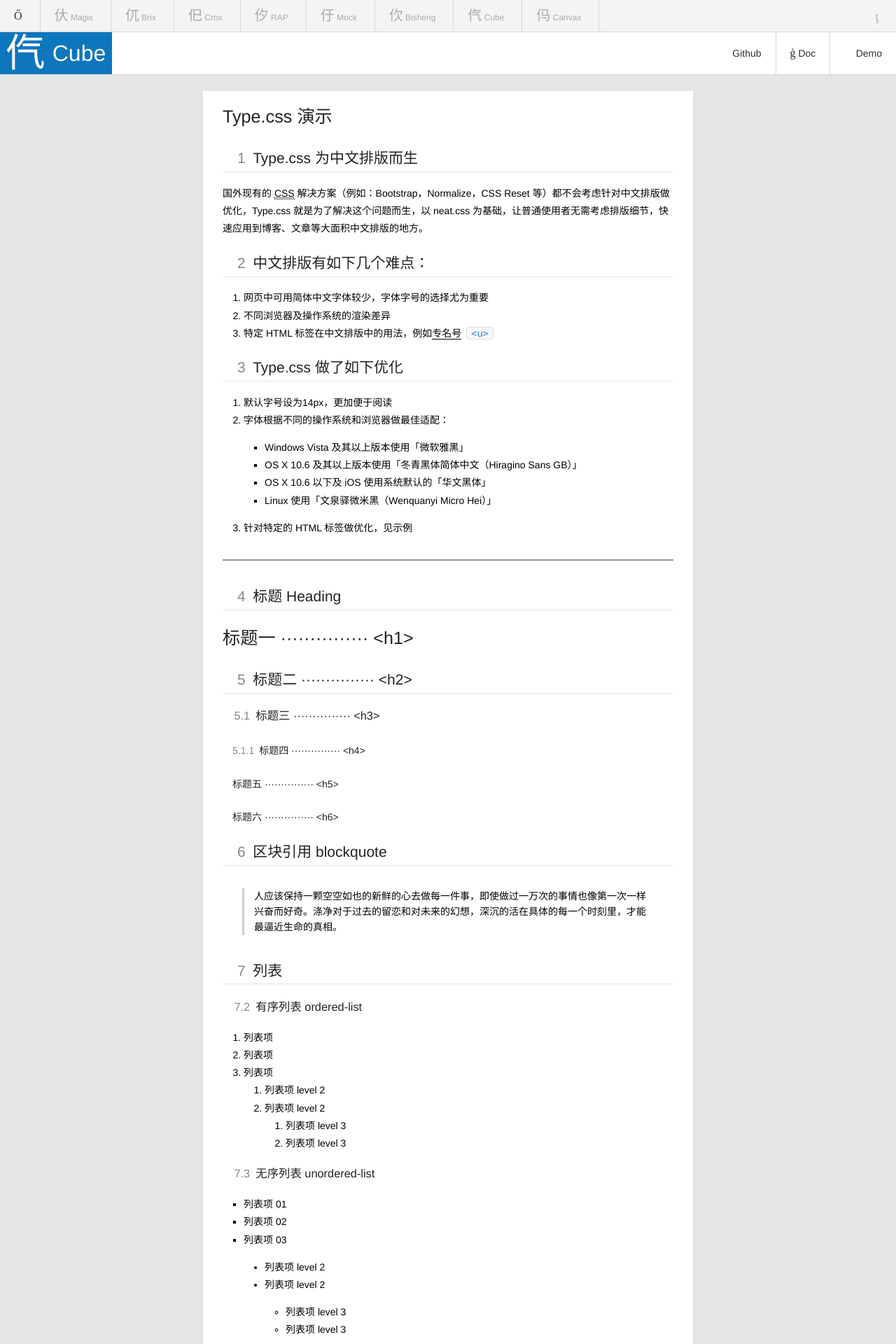
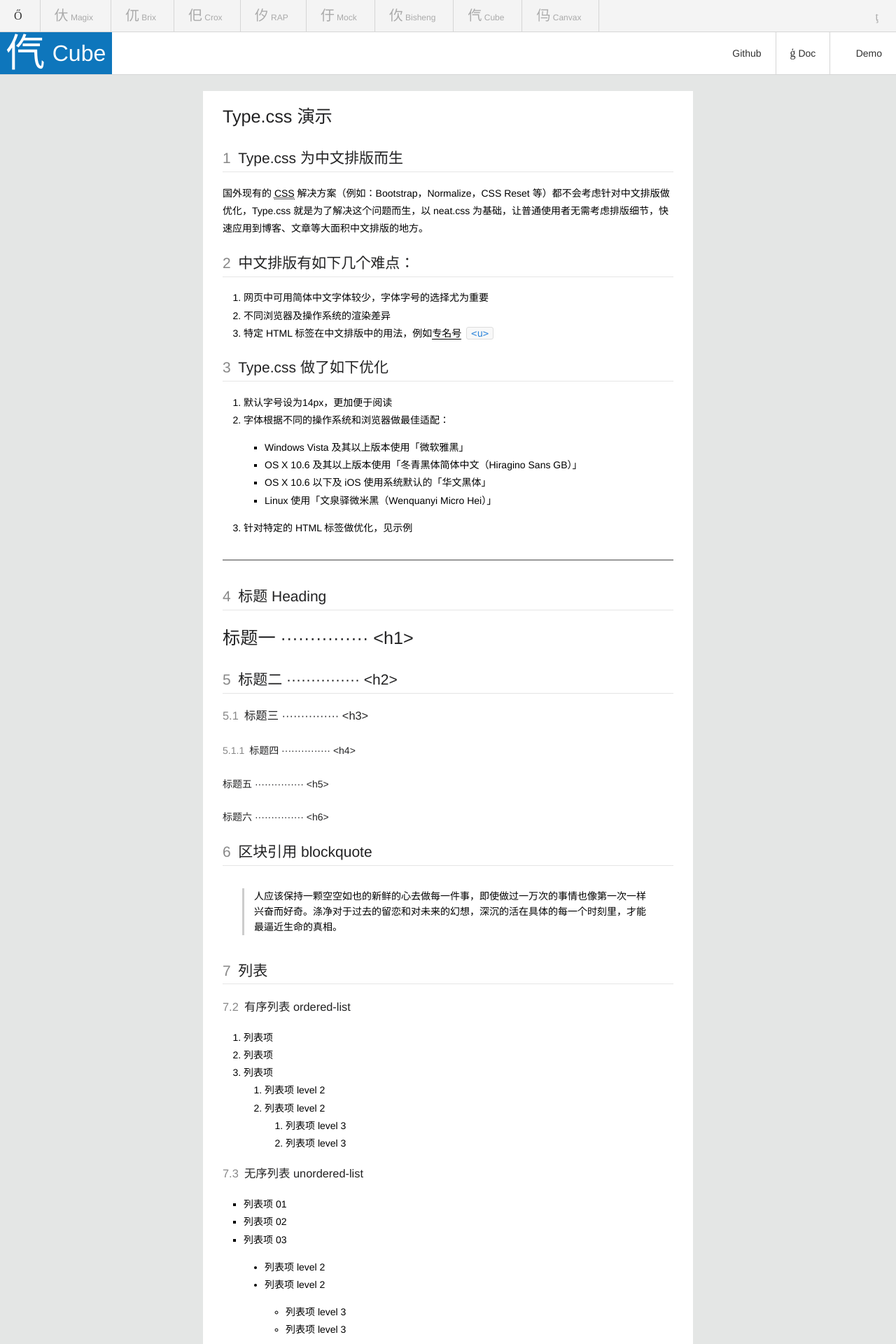
Before and after one commit to thx/cube, a Jekyll site: the page built from demo/_posts/2013-12-17-type.html, in a window 1280 px wide. Shown: the top 1920 px of the page at 70% size. Built offline with Jekyll 4.4.1, drawn with Linux system fonts in a browser that asks for light colours; some web fonts are replaced; Markdown is read by kramdown in place of the engine named in the settings; comment, search, counter and statistics services are not loaded.

Commit message:
Updated cube

```diff
--- a/assets/base.css
+++ b/assets/base.css
@@ -912,7 +912,6 @@
 .type h4,
 .type h5,
 .type h6 {
-    padding-left: 1em;
     position: relative;
 /*    -webkit-background-clip:padding-box;
     -moz-background-clip:padding;
@@ -958,9 +957,9 @@
 .anchor-link {
     visibility: hidden;
     position: absolute;
-    left: -.5em;
+    left: -1.4em;
     padding-left: .5em;
-    top: -3px;
+    top: 0px;
     z-index: 9;
     width: 2em;
     /*text-indent: .5em;*/
```
Also changed, not shown: _includes/scripts.html (line endings or trailing spaces).
